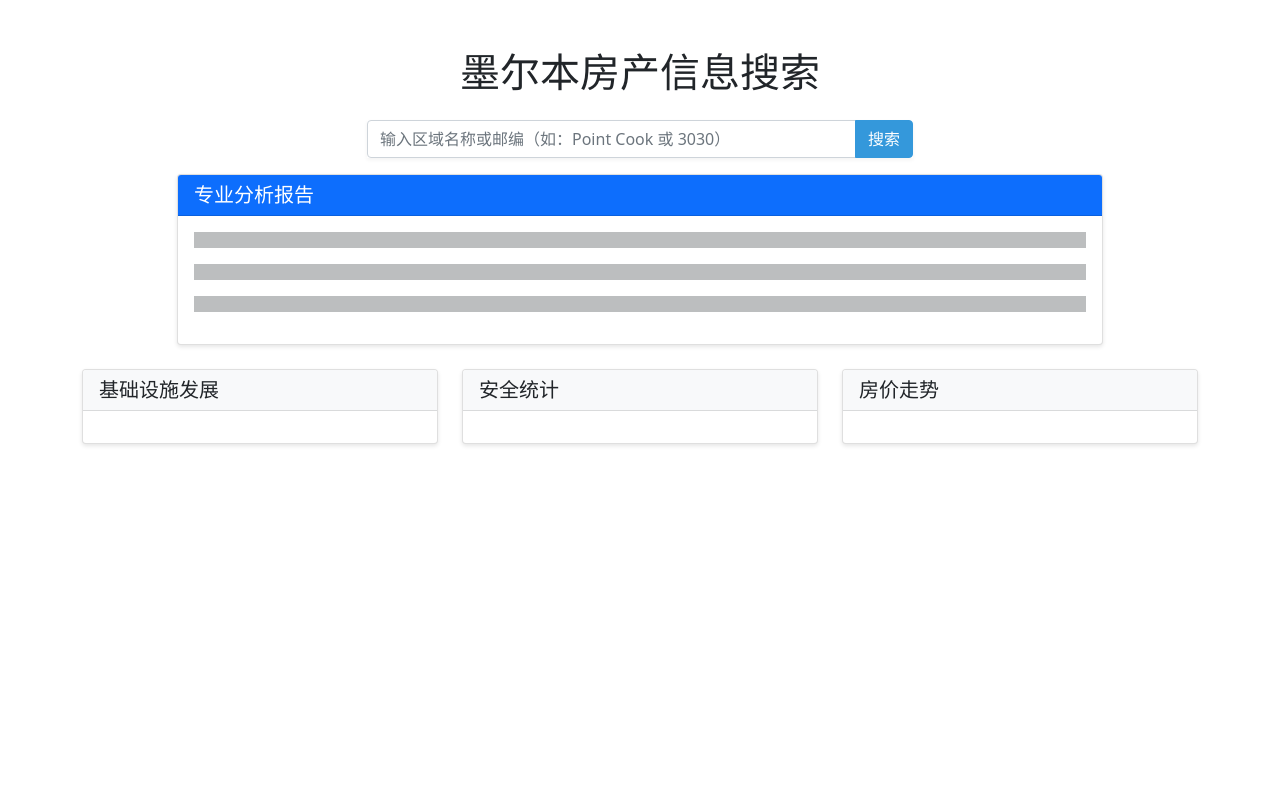
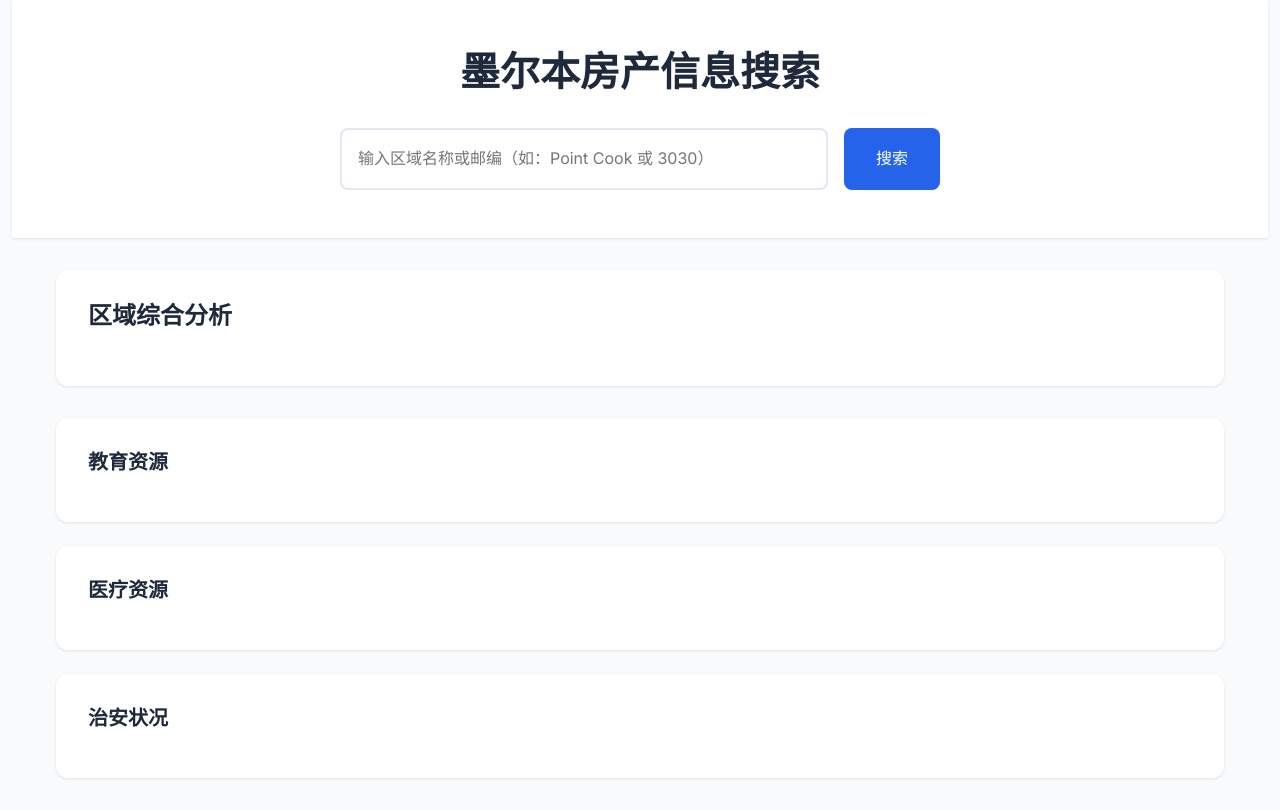
Before and after one commit to Chriszhang6/melbourne-property-search, a Flask app: page / in a window 1280 px wide. Before the commit the page ends 446 px from the top, so only its background shows below. Run offline with Flask 2, Linux system fonts and the light colour scheme.

Commit message:
Complete UI redesign and optimize analysis

```diff
--- a/static/script.js
+++ b/static/script.js
@@ -51,50 +51,56 @@ function clearResults() {
     document.getElementById('gpt-analysis').innerHTML = '';
 }
 
+function displayResults(data) {
+    // 显示教育资源信息
+    const infrastructureHtml = data.infrastructure.map(item => `
+        <li class="result-item">
+            <h4>${item.title}</h4>
+            <p>${item.summary}</p>
+            <div class="result-meta">
+                ${item.date ? `<span class="date">发布日期: ${item.date}</span>` : ''}
+                ${item.link ? `<a href="${item.link}" target="_blank" class="more-link">查看详情 →</a>` : ''}
+            </div>
+        </li>
+    `).join('');
+    document.getElementById('infrastructure-results').innerHTML = infrastructureHtml || '<li>暂无相关信息</li>';
+
+    // 显示医疗资源信息
+    const crimeHtml = data.crime.map(item => `
+        <li class="result-item">
+            <h4>${item.title}</h4>
+            <p>${item.summary}</p>
+            <div class="result-meta">
+                ${item.date ? `<span class="date">发布日期: ${item.date}</span>` : ''}
+                ${item.link ? `<a href="${item.link}" target="_blank" class="more-link">查看详情 →</a>` : ''}
+            </div>
+        </li>
+    `).join('');
+    document.getElementById('crime-results').innerHTML = crimeHtml || '<li>暂无相关信息</li>';
+
+    // 显示治安状况信息
+    const propertyHtml = data.property.map(item => `
+        <li class="result-item">
+            <h4>${item.title}</h4>
+            <p>${item.summary}</p>
+            <div class="result-meta">
+                ${item.date ? `<span class="date">发布日期: ${item.date}</span>` : ''}
+                ${item.link ? `<a href="${item.link}" target="_blank" class="more-link">查看详情 →</a>` : ''}
+            </div>
+        </li>
+    `).join('');
+    document.getElementById('property-results').innerHTML = propertyHtml || '<li>暂无相关信息</li>';
+}
+
 function displayGPTAnalysis(analysis) {
     const analysisHtml = `
         <div class="analysis-content">
             ${analysis.split('\n').map(paragraph =>
-                paragraph.trim() ? `<p class="mb-3">${paragraph}</p>` : ''
+                paragraph.trim() ? `<p>${paragraph}</p>` : ''
             ).join('')}
         </div>
     `;
     document.getElementById('gpt-analysis').innerHTML = analysisHtml;
-}
-
-function displayResults(data) {
-    // 显示基础设施信息
-    const infrastructureHtml = data.infrastructure.map(item => `
-        <div class="result-item mb-3">
-            <h6>${item.title}</h6>
-            <p class="mb-1">${item.summary}</p>
-            ${item.date ? `<small class="text-muted">日期: ${item.date}</small>` : ''}
-            ${item.link ? `<br><a href="${item.link}" target="_blank" class="small">查看详情</a>` : ''}
-        </div>
-    `).join('');
-    document.getElementById('infrastructure-results').innerHTML = infrastructureHtml || '未找到相关信息';
-
-    // 显示犯罪率统计
-    const crimeHtml = data.crime.map(item => `
-        <div class="result-item mb-3">
-            <h6>${item.title}</h6>
-            <p class="mb-1">${item.summary}</p>
-            ${item.date ? `<small class="text-muted">日期: ${item.date}</small>` : ''}
-            ${item.link ? `<br><a href="${item.link}" target="_blank" class="small">查看详情</a>` : ''}
-        </div>
-    `).join('');
-    document.getElementById('crime-results').innerHTML = crimeHtml || '未找到相关信息';
-
-    // 显示房价走势
-    const propertyHtml = data.property.map(item => `
-        <div class="result-item mb-3">
-            <h6>${item.title}</h6>
-            <p class="mb-1">${item.summary}</p>
-            ${item.date ? `<small class="text-muted">日期: ${item.date}</small>` : ''}
-            ${item.link ? `<br><a href="${item.link}" target="_blank" class="small">查看详情</a>` : ''}
-        </div>
-    `).join('');
-    document.getElementById('property-results').innerHTML = propertyHtml || '未找到相关信息';
 }
 
 // 添加回车键搜索功能
--- a/static/style.css
+++ b/static/style.css
@@ -1,3 +1,147 @@
+:root {
+    --primary-color: #2563eb;
+    --background-color: #f8fafc;
+    --text-color: #1e293b;
+    --border-color: #e2e8f0;
+}
+
+body {
+    font-family: 'Inter', sans-serif;
+    background-color: var(--background-color);
+    color: var(--text-color);
+    line-height: 1.6;
+}
+
+.search-container {
+    text-align: center;
+    padding: 3rem 1rem;
+    background: white;
+    box-shadow: 0 1px 3px rgba(0,0,0,0.1);
+}
+
+.search-container h1 {
+    font-size: 2.5rem;
+    font-weight: 600;
+    margin-bottom: 2rem;
+    color: var(--text-color);
+}
+
+.search-box {
+    max-width: 600px;
+    margin: 0 auto;
+    display: flex;
+    gap: 1rem;
+}
+
+.search-box input {
+    flex: 1;
+    padding: 1rem;
+    border: 2px solid var(--border-color);
+    border-radius: 8px;
+    font-size: 1rem;
+    transition: all 0.3s ease;
+}
+
+.search-box input:focus {
+    outline: none;
+    border-color: var(--primary-color);
+    box-shadow: 0 0 0 3px rgba(37,99,235,0.1);
+}
+
+.search-box button {
+    padding: 1rem 2rem;
+    background-color: var(--primary-color);
+    color: white;
+    border: none;
+    border-radius: 8px;
+    font-weight: 500;
+    cursor: pointer;
+    transition: all 0.3s ease;
+}
+
+.search-box button:hover {
+    background-color: #1d4ed8;
+}
+
+.results-container {
+    max-width: 1200px;
+    margin: 2rem auto;
+    padding: 0 1rem;
+}
+
+.analysis-section {
+    background: white;
+    border-radius: 12px;
+    padding: 2rem;
+    margin-bottom: 2rem;
+    box-shadow: 0 1px 3px rgba(0,0,0,0.1);
+}
+
+.analysis-section h2 {
+    font-size: 1.5rem;
+    font-weight: 600;
+    margin-bottom: 1.5rem;
+    color: var(--text-color);
+}
+
+.result-section {
+    background: white;
+    border-radius: 12px;
+    padding: 2rem;
+    margin-bottom: 1.5rem;
+    box-shadow: 0 1px 3px rgba(0,0,0,0.1);
+}
+
+.result-section h3 {
+    font-size: 1.25rem;
+    font-weight: 600;
+    margin-bottom: 1rem;
+    color: var(--text-color);
+}
+
+.result-list {
+    list-style: none;
+    padding: 0;
+    margin: 0;
+}
+
+.result-list li {
+    padding: 1rem 0;
+    border-bottom: 1px solid var(--border-color);
+}
+
+.result-list li:last-child {
+    border-bottom: none;
+}
+
+.loading-container {
+    position: fixed;
+    top: 50%;
+    left: 50%;
+    transform: translate(-50%, -50%);
+    background: white;
+    padding: 2rem;
+    border-radius: 12px;
+    box-shadow: 0 4px 6px rgba(0,0,0,0.1);
+    text-align: center;
+    z-index: 1000;
+}
+
+.spinner {
+    width: 40px;
+    height: 40px;
+    border: 4px solid #f3f3f3;
+    border-top: 4px solid var(--primary-color);
+    border-radius: 50%;
+    animation: spin 1s linear infinite;
+    margin: 0 auto 1rem;
+}
+
+@keyframes spin {
+    0% { transform: rotate(0deg); }
+    100% { transform: rotate(360deg); }
+}
+
 .card {
     height: 100%;
     box-shadow: 0 2px 4px rgba(0,0,0,0.1);
@@ -39,17 +183,6 @@
     text-decoration: underline;
 }
 
-#loading {
-    position: fixed;
-    top: 50%;
-    left: 50%;
-    transform: translate(-50%, -50%);
-    background: rgba(255,255,255,0.9);
-    padding: 20px;
-    border-radius: 10px;
-    z-index: 1000;
-}
-
 .input-group {
     box-shadow: 0 2px 4px rgba(0,0,0,0.05);
 }
--- a/templates/index.html
+++ b/templates/index.html
@@ -6,78 +6,49 @@
     <title>墨尔本房产信息搜索</title>
     <link href="https://cdn.jsdelivr.net/npm/bootstrap@5.1.3/dist/css/bootstrap.min.css" rel="stylesheet">
     <link href="{{ url_for('static', filename='style.css') }}" rel="stylesheet">
+    <link href="https://fonts.googleapis.com/css2?family=Inter:wght@400;500;600&display=swap" rel="stylesheet">
 </head>
 <body>
-    <div class="container mt-5">
-        <h1 class="text-center mb-4">墨尔本房产信息搜索</h1>
-
-        <div class="row justify-content-center">
-            <div class="col-md-6">
-                <div class="input-group mb-3">
-                    <input type="text" id="suburb-input" class="form-control" placeholder="输入区域名称或邮编（如：Point Cook 或 3030）">
-                    <button class="btn btn-primary" onclick="searchSuburb()">搜索</button>
-                </div>
+    <div class="container-fluid">
+        <div class="search-container">
+            <h1>墨尔本房产信息搜索</h1>
+            <div class="search-box">
+                <input type="text" id="suburb-input" placeholder="输入区域名称或邮编（如：Point Cook 或 3030）">
+                <button onclick="searchSuburb()">搜索</button>
             </div>
         </div>
 
-        <div id="loading" class="text-center d-none">
-            <div class="spinner-border text-primary" role="status">
-                <span class="visually-hidden">加载中...</span>
-            </div>
-            <p class="mt-2">正在分析数据，请稍候...</p>
+        <div id="loading" class="loading-container d-none">
+            <div class="spinner"></div>
+            <p>正在分析数据，请稍候...</p>
         </div>
 
-        <!-- GPT分析结果 -->
-        <div class="row justify-content-center mb-4">
-            <div class="col-md-10">
-                <div class="card">
-                    <div class="card-header bg-primary text-white">
-                        <h5 class="card-title mb-0">专业分析报告</h5>
-                    </div>
-                    <div class="card-body" id="gpt-analysis">
-                        <div class="placeholder-glow">
-                            <p class="placeholder col-12"></p>
-                            <p class="placeholder col-12"></p>
-                            <p class="placeholder col-12"></p>
-                        </div>
-                    </div>
+        <div class="results-container">
+            <!-- AI分析报告 -->
+            <div class="analysis-section">
+                <h2>区域综合分析</h2>
+                <div id="gpt-analysis" class="analysis-content">
                 </div>
             </div>
-        </div>
 
-        <div id="results" class="mt-4">
-            <div class="row">
-                <!-- 基础设施信息 -->
-                <div class="col-md-4">
-                    <div class="card">
-                        <div class="card-header">
-                            <h5 class="card-title mb-0">基础设施发展</h5>
-                        </div>
-                        <div class="card-body" id="infrastructure-results">
-                        </div>
-                    </div>
+            <!-- 搜索结果列表 -->
+            <div class="search-results">
+                <div class="result-section">
+                    <h3>教育资源</h3>
+                    <ul id="infrastructure-results" class="result-list">
+                    </ul>
                 </div>
 
-                <!-- 犯罪率统计 -->
-                <div class="col-md-4">
-                    <div class="card">
-                        <div class="card-header">
-                            <h5 class="card-title mb-0">安全统计</h5>
-                        </div>
-                        <div class="card-body" id="crime-results">
-                        </div>
-                    </div>
+                <div class="result-section">
+                    <h3>医疗资源</h3>
+                    <ul id="crime-results" class="result-list">
+                    </ul>
                 </div>
 
-                <!-- 房价走势 -->
-                <div class="col-md-4">
-                    <div class="card">
-                        <div class="card-header">
-                            <h5 class="card-title mb-0">房价走势</h5>
-                        </div>
-                        <div class="card-body" id="property-results">
-                        </div>
-                    </div>
+                <div class="result-section">
+                    <h3>治安状况</h3>
+                    <ul id="property-results" class="result-list">
+                    </ul>
                 </div>
             </div>
         </div>
```
